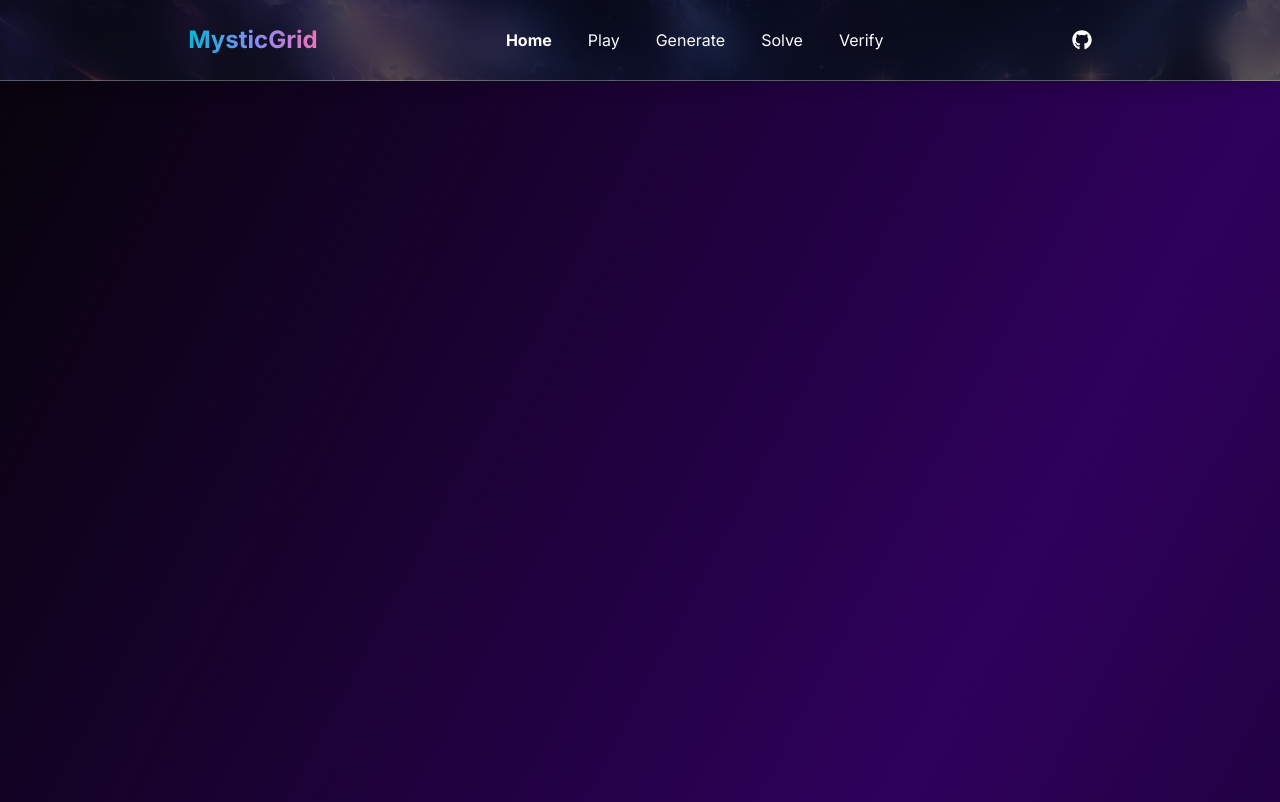
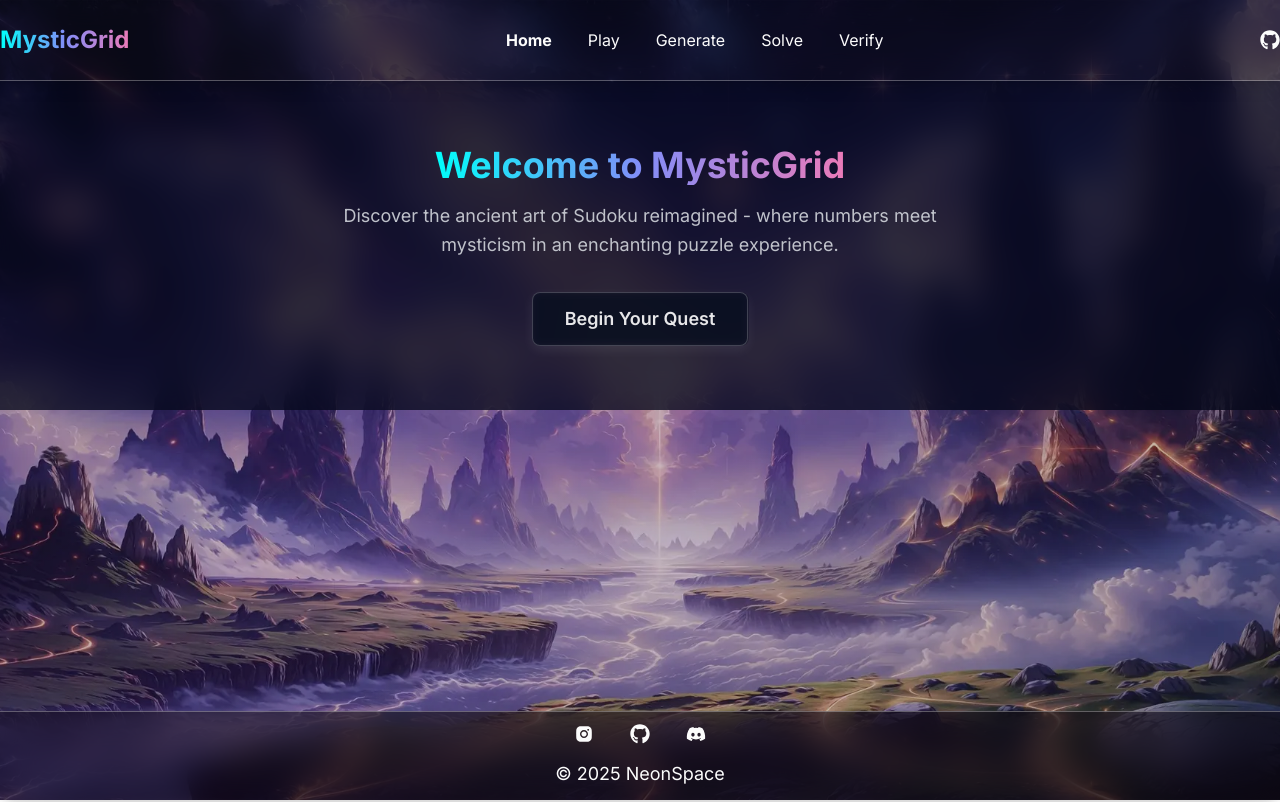
Before and after one commit to Neonsy/NextJS-MysticGrid, a Next.js app in the folder project/: page / in a window 1280 px wide. Shown: the top 802 px of the page. Built offline with nearby package versions, Linux system fonts and the light colour scheme; what fluid-tailwind would draw is missing.

Commit message:
Created Hero section draft

```diff
--- a/project/src/app/globals.css
+++ b/project/src/app/globals.css
@@ -24,6 +24,11 @@
 
     --thumb: 270deg 75% 30%;
     --thumb-hover: 270deg 75% 9%;
+
+    /* Gradient vars */
+    --gradient-logo-start: 179deg 100% 50%; /* cyan-500 */
+    --gradient-logo-middle: 234deg 89% 74%; /* indigo-400 */
+    --gradient-logo-end: 327deg 73% 70%; /* pink-400 */
 }
 
 /* @media (prefers-color-scheme: light) {
--- a/project/src/app/page.tsx
+++ b/project/src/app/page.tsx
@@ -1,4 +1,5 @@
-import Hero from '@/components/app/home/sections/hero';
+import Hero from '@/app/page/sections/hero';
+import Container from '@/components/container';
 
 import type { Metadata } from 'next';
 
@@ -11,5 +12,9 @@ export const metadata: Metadata = {
 };
 
 export default function Home() {
-    return <Hero />;
+    return (
+        <Container className='backdrop-blur-lg'>
+            <Hero />
+        </Container>
+    );
 }
--- /dev/null
+++ b/project/src/app/page/sections/hero.tsx
@@ -0,0 +1,19 @@
+import Link from 'next/link';
+
+export default function Hero() {
+    return (
+        <section className='flex flex-col items-center justify-center bg-slate-950/75 px-8 py-16'>
+            <h1 className='from-gradient-logo-start via-gradient-logo-middle to-gradient-logo-end bg-gradient-to-r bg-clip-text text-4xl font-bold text-transparent'>
+                Welcome to MysticGrid
+            </h1>
+            <p className='mt-4 max-w-2xl text-center text-lg leading-relaxed text-gray-300/90'>
+                Discover the ancient art of Sudoku reimagined - where numbers meet mysticism in an enchanting puzzle experience.
+            </p>
+            <Link
+                href='/play'
+                className='mt-8 inline-block rounded-lg border border-white/20 bg-slate-900/40 px-8 py-3 text-lg font-semibold text-white/90 shadow-[0_4px_12px_rgba(255,255,255,0.08)] backdrop-blur-sm transition-all duration-300 hover:translate-y-[-2px] hover:border-white/30 hover:bg-slate-800/40 hover:shadow-[0_8px_24px_rgba(255,255,255,0.12)] focus:outline-none focus:ring-2 focus:ring-white/30 focus:ring-offset-2 focus:ring-offset-slate-950 active:translate-y-[1px]'>
+                Begin Your Quest
+            </Link>
+        </section>
+    );
+}
--- a/project/src/components/app/home/sections/hero.tsx
+++ /dev/null
@@ -1,5 +0,0 @@
-export default function Hero() {
-    return <section>
-        <div className="h-[300vh] bg-body-backdrop" />
-    </section>;
-}
--- a/project/src/components/header/nav/index.tsx
+++ b/project/src/components/header/nav/index.tsx
@@ -5,10 +5,10 @@ import Link from 'next/link';
 
 export default function Nav() {
     return (
-        <nav className='flex items-center justify-evenly'>
+        <nav className='flex items-center justify-between'>
             <Link
                 href='/'
-                className='neon-text bg-gradient-to-r from-cyan-500 via-indigo-400 to-pink-400 bg-clip-text text-2xl font-bold text-transparent'>
+                className='from-gradient-logo-start via-gradient-logo-middle to-gradient-logo-end bg-gradient-to-r bg-clip-text text-2xl font-bold text-transparent'>
                 MysticGrid
             </Link>
             <Links links={primaryNav} className='flex items-center gap-x-9' />
--- a/project/tailwind.config.ts
+++ b/project/tailwind.config.ts
@@ -16,6 +16,11 @@ export default {
                 body: 'hsl(var(--body-primary) / <alpha-value>)',
                 header: 'hsl(var(--header-primary) / <alpha-value>)',
                 footer: 'hsl(var(--footer-primary) / <alpha-value>)',
+                gradient: {
+                    'logo-start': 'hsl(var(--gradient-logo-start) / <alpha-value>)',
+                    'logo-middle': 'hsl(var(--gradient-logo-middle) / <alpha-value>)',
+                    'logo-end': 'hsl(var(--gradient-logo-end) / <alpha-value>)',
+                },
             },
         },
     },
```
